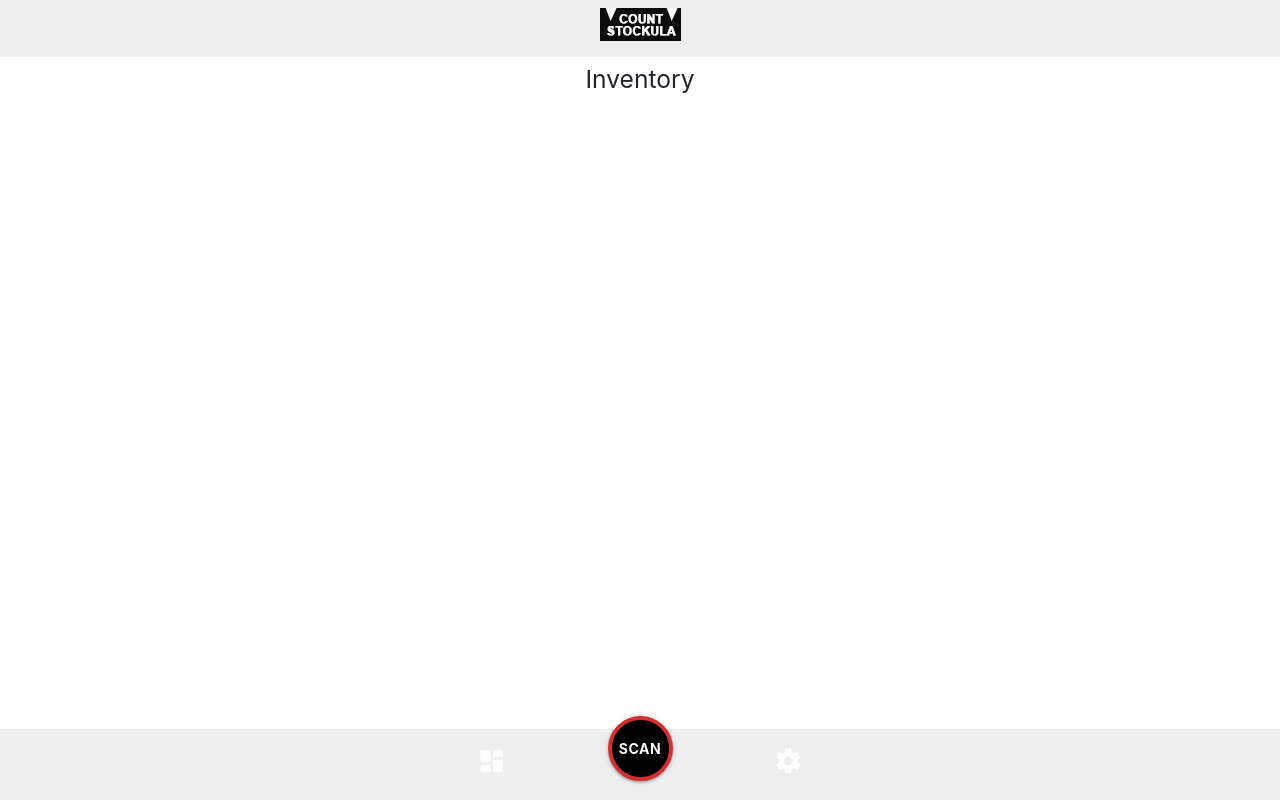
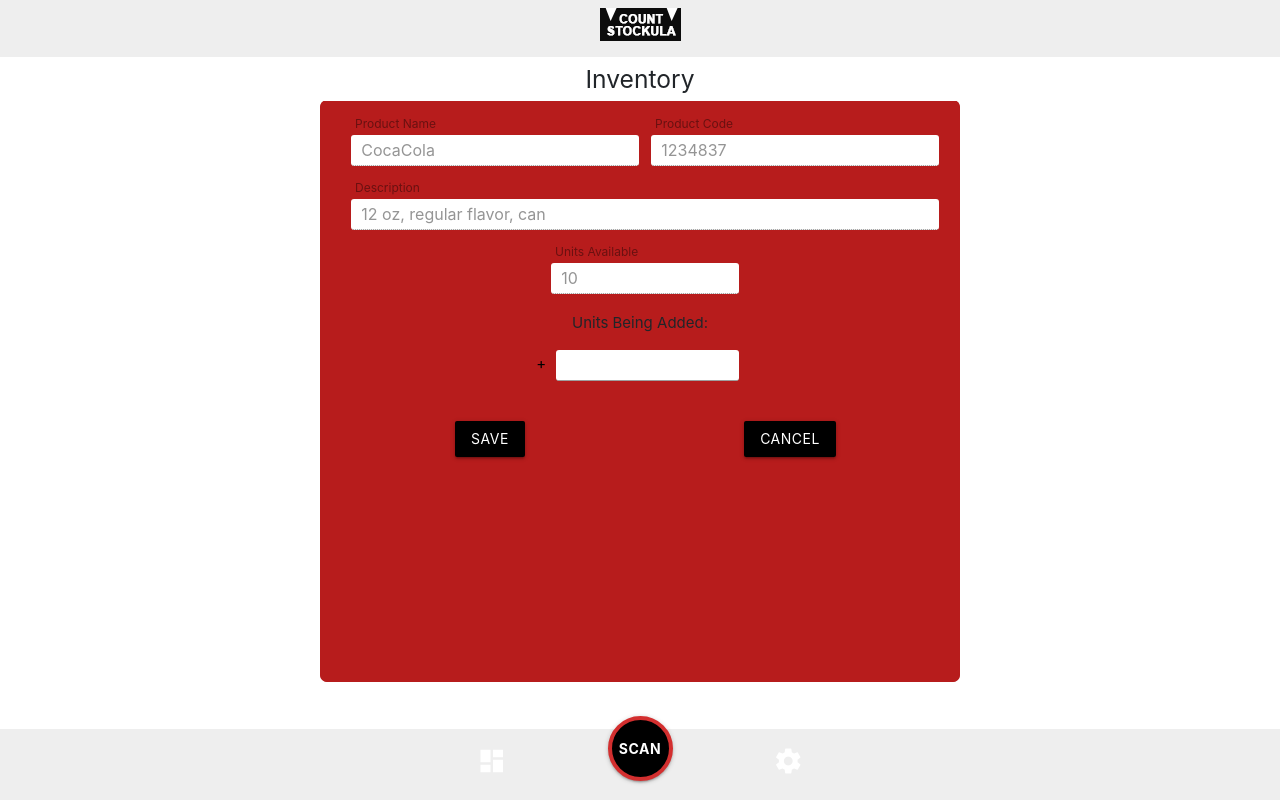
Before and after one commit to count-stockula/count-stockula, a React (Create React App) app in the folder client/: page /Inventory in a window 1280 px wide. Built offline with nearby package versions, Linux system fonts and the light colour scheme.

Commit message:
updated inventory style

```diff
--- a/client/src/components/Forms/AddItemForm.js
+++ b/client/src/components/Forms/AddItemForm.js
@@ -5,17 +5,15 @@
 export default function (props) {
 
   return (
-    <div className={props.isFormShown ? "formContainer": "formContainer hide"} >
+    <div className={props.isFormShown ? "formContainer" : "formContainer hide"} >
       <div className="row">
         <form className="col s12">
           <div className="row">
-            <div className="input-field col s12">
+            <div className="input-field col s6">
               <input id="product_name" type="text" className="validate"></input>
               <label htmlFor="product_name">Product Name</label>
             </div>
-          </div>
-          <div className="row">
-            <div className="input-field col s12">
+            <div className="input-field col s6">
               <input disabled value="1234837" id="disabled" type="text" className="validate"></input>
               <label htmlFor="disabled">Product Code</label>
             </div>
@@ -38,8 +36,8 @@
           </div>
           <div className="row">
             <div className="col s12">
-            <div className="units_text">
-            Units Available:
+              <div className="units_text">
+                Units Available:
             </div>
               <div className="input-field inline">
                 <input id="units_inline" type="text" className="validate"></input>
@@ -49,10 +47,10 @@
           </div>
           <div className="row">
             <div className="input-field col s6">
-              <a className="waves-effect waves-light btn white">SAVE</a>
+              <a className="waves-effect waves-light btn black white-text">SAVE</a>
             </div>
             <div className="input-field col s6">
-              <a className="waves-effect waves-light btn white">CANCEL</a>
+              <a className="waves-effect waves-light btn black white-text">CANCEL</a>
             </div>
           </div>
         </form>
--- a/client/src/components/Forms/InventoryForm.js
+++ b/client/src/components/Forms/InventoryForm.js
@@ -2,19 +2,17 @@
 import "./Forms.css";
 import Grid from '@material-ui/core/Grid';
 
-export default function () {
+export default function (props) {
 
   return (
-    <div className="formContainer">
+    <div className={props.isFormShown ? "formContainer" : "formContainer hide"} >
       <div className="row">
         <form className="col s12">
-        <div className="row">
+          <div className="row">
             <div className="input-field col s12">
               <input disabled value="CocaCola" id="disabled" type="text" className="validate"></input>
               <label for="disabled">Product Name</label>
             </div>
-          </div>
-          <div className="row">
             <div className="input-field col s12">
               <input disabled value="1234837" id="disabled" type="text" className="validate"></input>
               <label for="disabled">Product Code</label>
@@ -27,26 +25,32 @@
             </div>
           </div>
           <div className="row">
-            <div className="input-field col s12">
+            <div className="col s3"></div>
+            <div className="input-field col s6">
               <input disabled value="10" id="disabled" type="text" className="validate"></input>
               <label for="disabled">Units Available</label>
             </div>
+            <div className="col s3"></div>
           </div>
-          <div class="row">
-            <div class="col s12">
-              Units Being Added:
-              <div class="input-field inline">
-                <input id="units_inline" type="text" class="validate"></input>
-                <label for="units_inline">+</label>
+          <div className="row">
+          <div className="col s3"></div>
+            <div className="col s6">
+              <div className="units_text">
+                Units Being Added:
+            </div>
+              <div className="input-field inline">
+                <input id="units_inline" type="text" className="validate"></input>
+                <label id="plus_sign" htmlFor="units_inline">+</label>
               </div>
             </div>
+            <div className="col s3"></div>
           </div>
           <div className="row">
             <div className="input-field col s6">
-              <a class="waves-effect waves-light btn white">SAVE</a>
+              <a class="waves-effect waves-light btn black white-text">SAVE</a>
             </div>
             <div className="input-field col s6">
-              <a class="waves-effect waves-light btn white">CANCEL</a>
+              <a class="waves-effect waves-light btn black white-text">CANCEL</a>
             </div>
           </div>
         </form>
--- a/client/src/pages/Inventory/Inventory.js
+++ b/client/src/pages/Inventory/Inventory.js
@@ -2,16 +2,28 @@
 import API from "../../components/utils/API";
 import PageHeader from "../../components/Pageheader/Pageheader"
 import BottomBar from "../../components/BottomBar/BottomBar"
+import InventoryForm from "../../components/Forms/InventoryForm";
 
 export default class Inventory extends PureComponent {
   state = {
+    showForm: true,
   }
 
   render() {
     return (
       <>
         <PageHeader title="Inventory" />
-
+        <div className="container px-0 w-100 d-flex">
+          <div className="mx-auto col-10 col-lg-6 col-md-6 col-sm-10 col-xl-6 px-0">
+            <div className="scanContainer">
+              <h1 className={this.state.showForm ? "scanText  hide" : "scanText"}>START SCANNING
+               <br className="scanBreak"></br>
+                TO ADD ITEM TO INVENTORY
+              </h1>
+              <InventoryForm isFormShown={this.state.showForm}></InventoryForm>
+            </div>
+          </div>
+          </div>
 
         <BottomBar />
       </>
```
Also changed, not shown: 1 other file (tests, documents, lock files or other folders).
